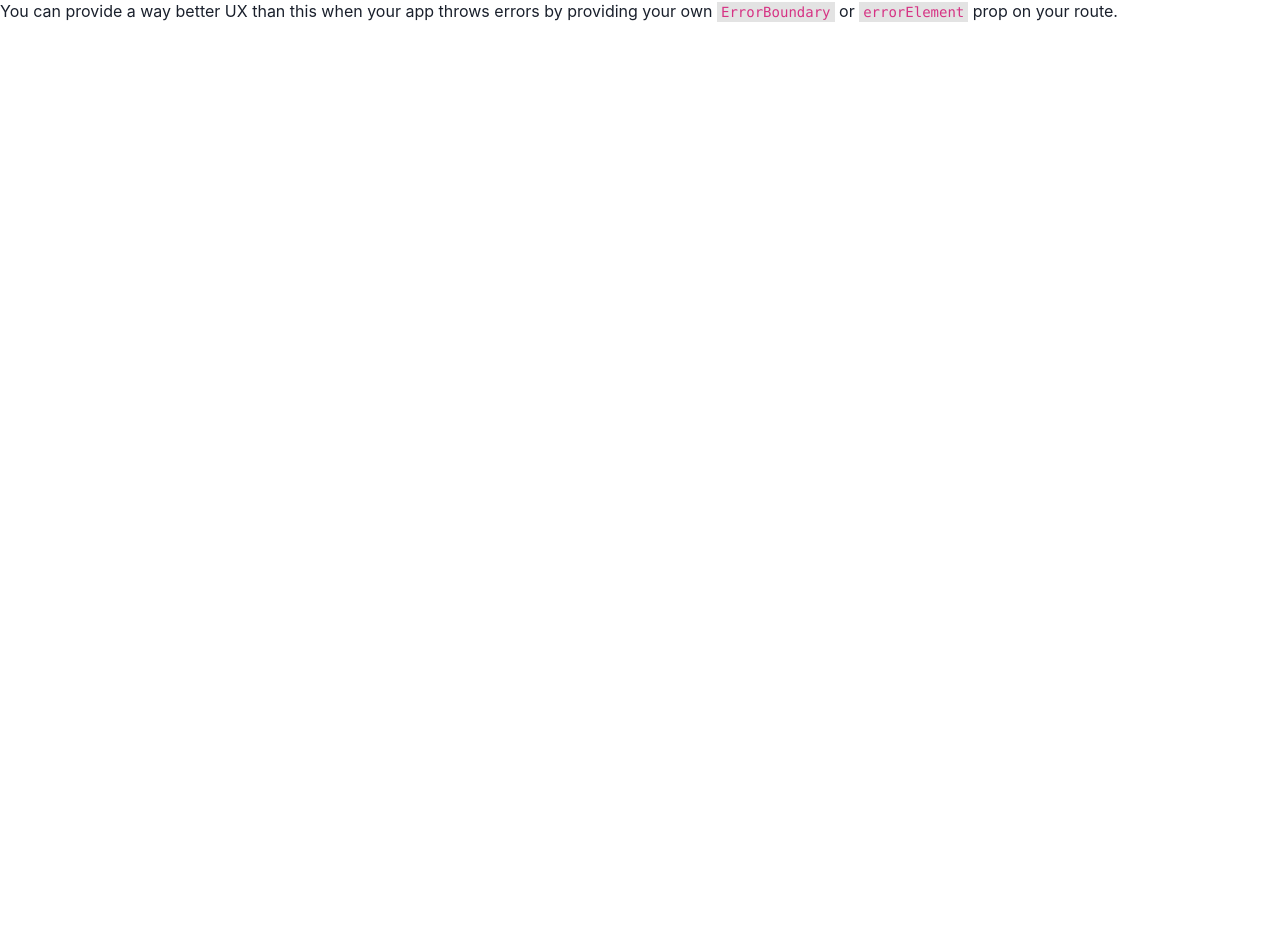
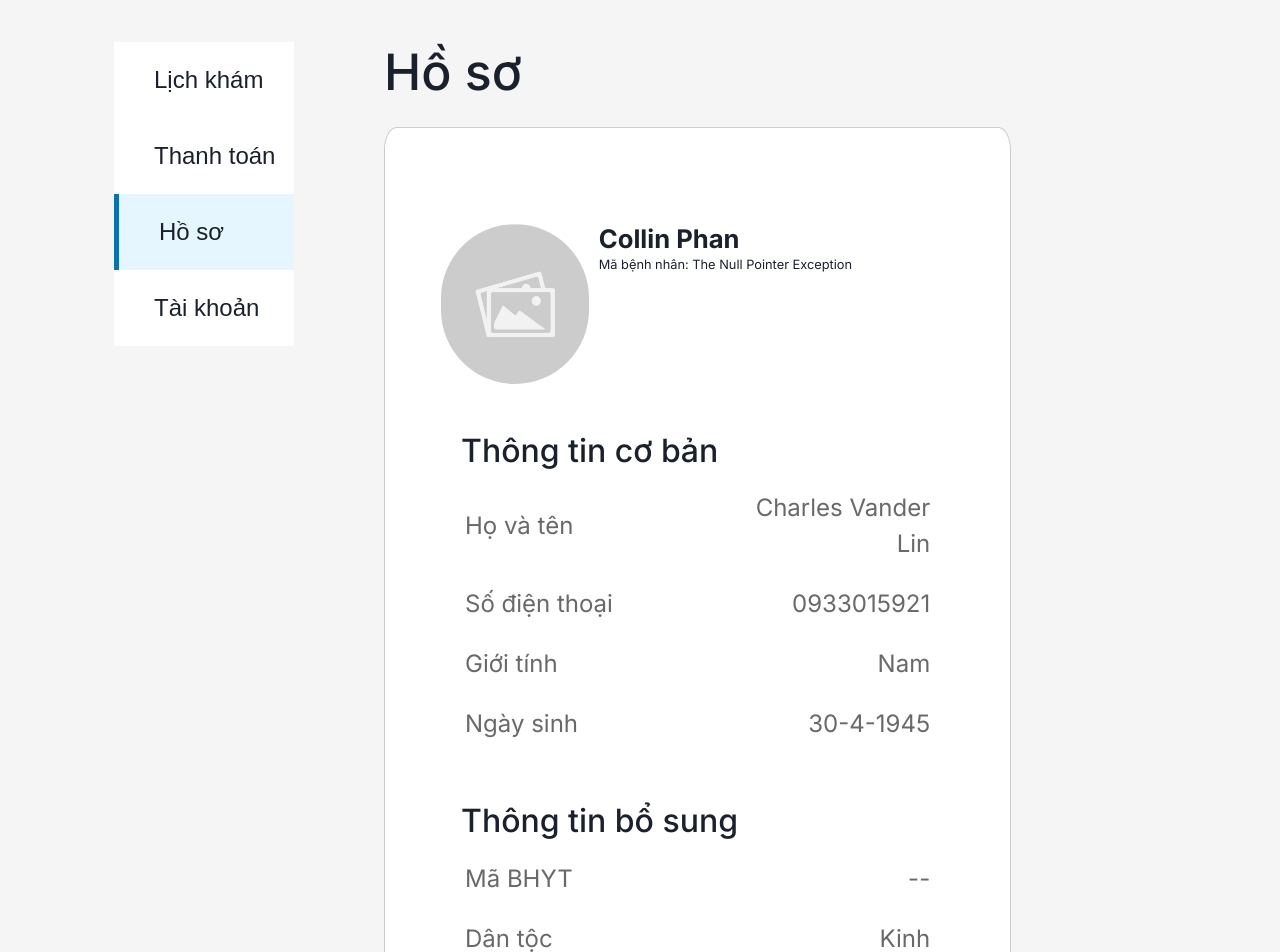
Before and after one commit to ThinhJun0963/FE_Code_Main, a React (Vite) app: page /profile in a window 1280 px wide. Before the commit this address had no page. Shown: the part 134-1086 px from the top of the page. Before the commit the page ends 800 px from the top, so only its background shows below. Built offline with nearby package versions, Linux system fonts and the light colour scheme.

Commit message:
tạo màn hình Profile
- Làm màn hình Profile cho người dùng
- Thêm hình ảnh (logo) vào asset
- Thêm routing cho màn hình profile
- Cài dependency.

```diff
--- a/package.json
+++ b/package.json
@@ -44,6 +44,7 @@
     "eslint": "^8.57.0",
     "eslint-plugin-react-hooks": "^4.6.0",
     "eslint-plugin-react-refresh": "^0.4.6",
+    "sass": "^1.77.2",
     "typescript": "^5.2.2",
     "vite": "^5.2.0"
   }
--- /dev/null
+++ b/src/pages/UserProfile/UserProfile.scss
@@ -0,0 +1,149 @@
+@import url('https://fonts.googleapis.com/css2?family=Inter:wght@100..900&display=swap');
+
+.main-content-flex-container {
+    display: flex;
+    flex-direction: row;
+    text-align: center;
+    width: 100%;
+    height: 100%;
+    padding: 3rem 0;
+    background-color: rgb(245, 245, 245);
+}
+
+.main-content-left-container {
+    display: flex;
+    width: 30%;
+    text-align: left;
+    padding-left: 1em;
+    font-size:  1.5em;
+    justify-items: center;
+    justify-content: center;
+
+
+    >ul {
+        list-style-type: none;
+        width: 50%;
+        height:  max-content;
+        background-color: rgb(255, 255, 255);
+        margin-top: 3rem;
+        padding: 0 0 0 0;
+
+
+        >li {
+            padding: 20px 10px 20px 40px;
+            font-family: Arial, Helvetica, sans-serif;
+            transition: all 0.15s ease-in-out;
+
+            > p {
+                margin: 0;
+            }
+        }
+
+        >li.active {
+            background-color: rgb(230, 246, 255);
+            border-left: 5px solid rgb(10, 115, 175);;
+        }
+
+        >li:hover {
+            background-color: rgb(207, 207, 207);
+            transition: all 0.15s ease-in-out;
+        }
+
+    }
+
+
+}
+
+
+.main-content-right-container {
+    display: flex;
+    flex-basis: 1;
+    flex-direction: column;
+    font-family: Inter;
+    width: 70%;
+    padding-top: 3em;
+
+
+    > .main-content-middle-title-heading {
+        font-family: Inter;
+        font-size: 50px;
+        text-align: left;
+        margin-bottom: 0.5em;
+    }
+
+    > .main-content-container-box {
+        width: 70%;
+        padding: 5em 0.5em;
+        background-color: rgb(255, 255, 255 );
+        border: 1px solid rgb(204, 204, 204);
+        border-radius: 2% 2% ;
+    }
+
+    .main-content-container-box-row {
+        padding: 0 3em ;
+        margin-top: 2cqmin;
+
+        > h2 {
+            width: 100%;
+            padding: 1em 0 0 0;
+            font-size: 2em;
+            text-align: left;
+        }
+
+        > table {
+            width: 100%;
+            font-size: 1.5em;
+            color: rgb(105, 105, 105);
+
+            tr, td {
+            padding: 0.5em 1em;
+            width:50%;
+            }
+        }
+
+        .table-field-name {
+            text-align: left;
+        }
+
+        .table-field-value {
+            text-align: right;
+        }
+    }
+}
+
+.profile-general-align-left {
+    display: flex;
+    text-align: left;
+    justify-content: space-around;
+
+
+
+    > .user-profile-image-placeholder {
+        margin-right: 10px;
+        >img {
+            height: 10em;
+            border-radius: 100px;
+        }
+    }
+
+    > .user-profile-general-info {
+        width: 75%;
+
+        h2 {
+            margin: 0;
+            font-size: 2cqw;
+            font-weight: bolder;
+            text-align: left;
+        }
+
+        p {
+            font-size: 1cqw;
+        }
+    }
+}
+
+.temporary-button {
+    font-size: 1cqw;
+    padding: 10px 10px;
+    border: 1px solid rgb(10, 115, 175);
+}
--- /dev/null
+++ b/src/pages/UserProfile/UserProfile.tsx
@@ -0,0 +1,117 @@
+import './UserProfile.scss'
+import { useNavigate } from 'react-router-dom';
+import ImagePlaceholder from '../../assets/img_placeholder.jpg';
+import Footer from '../../components/Footer/Footer';
+import Header from '../../components/Header/Header';
+
+const UserProfile = (props: any) => {
+
+  // Dữ liệu người dùng
+  let data = props.data;
+
+  if (props.data == null) {
+    data = {
+      "user_id": "The Null Pointer Exception",
+      "username": "Collin Phan",
+      "name": "Charles Vander Lin",
+      "phone": "0933015921",
+      "gender": "Nam",
+      "bỉthdate": "30-4-1945",
+      "ethnic": "Kinh",
+      "email": "example@gmail.com",
+      "ssc": "03968230692155",
+      "insurance": null
+    }
+  }
+
+  const navigator = useNavigate();
+  const doNavigate = (dest: any) => {navigator(dest)}
+
+
+  // Intergrated with current navigation bar and footer
+
+  return (
+    <>
+      <Header />
+      <main className='main-content-flex-container'>
+        <div className='main-content-left-container'>
+          <ul>
+            <li className='profile_nav_link'><p className='profile_nav_text' onClick={() => doNavigate('#')}>Lịch khám</p></li>
+            <li className='profile_nav_link'><p className='profile_nav_text' onClick={() => doNavigate('#')}>Thanh toán</p></li>
+            <li className='profile_nav_link active'><p className='profile_nav_text' onClick={() => doNavigate('#')}>Hồ sơ</p></li>
+            <li className='profile_nav_link'><p className='profile_nav_text' onClick={() => doNavigate('#')}>Tài khoản</p></li>
+          </ul>
+        </div>
+
+        <div className='main-content-right-container'>
+            <h1 className='main-content-middle-title-heading'>Hồ sơ</h1>
+            <div className='main-content-container-box'>
+
+              <div className='main-content-container-box-row profile-general-align-left'>
+                <span className="user-profile-image-placeholder">
+                  <img src={data.profile_img ?? ImagePlaceholder} alt="lmao"/>
+                </span>
+                <span className='user-profile-general-info'>
+                  <h2>{data.username}</h2>
+                  <p>Mã bệnh nhân: {data.user_id}</p>
+                </span>
+              </div>
+
+              <div className='main-content-container-box-row'>
+                <h2>Thông tin cơ bản</h2>
+                <table>
+                  <tbody>
+                    <tr>
+                      <td className='table-field-name'>Họ và tên</td>
+                      <td className="table-field-value">{data.name ?? "--"}</td>
+                    </tr>
+                    <tr>
+                      <td className='table-field-name'>Số điện thoại</td>
+                      <td className="table-field-value">{data.phone ?? "--"}</td>
+                    </tr>
+                    <tr>
+                      <td className='table-field-name'>Giới tính</td>
+                      <td className="table-field-value">{data.gender ?? "--"}</td>
+                    </tr>
+                    <tr>
+                      <td className='table-field-name'>Ngày sinh</td>
+                      <td className="table-field-value">{data.bỉthdate ?? "--"}</td>
+                    </tr>
+                  </tbody>
+                </table>
+              </div>
+              <div className='main-content-container-box-row'>
+                <h2>Thông tin bổ sung</h2>
+                <table>
+                  <tbody>
+                    <tr>
+                      <td className='table-field-name'>Mã BHYT</td>
+                      <td className="table-field-value">{data.insurance ?? "--"}</td>
+                    </tr>
+                    <tr>
+                      <td className='table-field-name'>Dân tộc</td>
+                      <td className="table-field-value">{data.ethnic ?? "--"}</td>
+                    </tr>
+                    <tr>
+                      <td className='table-field-name'>Số CCCD/CMND</td>
+                      <td className="table-field-value">{data.ssc ?? "--"}</td>
+                    </tr>
+                    <tr>
+                      <td className='table-field-name'>Email</td>
+                      <td className="table-field-value">{data.email ?? "--"}</td>
+                    </tr>
+                    </tbody>
+                </table>
+              </div>
+              <div className='main-content-container-box-row'>
+                <p className='temporary-button'> Chỉnh sửa </p>
+              </div>
+            </div>
+        </div>
+      </main>
+      <Footer />
+    </>
+  )
+}
+
+export default UserProfile
--- a/src/routing/routes.tsx
+++ b/src/routing/routes.tsx
@@ -5,6 +5,7 @@ import AdminPage from "../pages/Admin/AdminPage";
 import AdminUserPage from "../pages/Admin/AdminUser/AdminUserPage";
 import AdminClinicPage from "../pages/Admin/AdminClinic/AdminClinicPage";
 import ClinicOwnerPage from "../pages/ClinicOwnerPage/ClinicOwnerPage";
+import UserProfile from "../pages/UserProfile/UserProfile";
 
 const router = createBrowserRouter([
   { path: "/", element: <HomePage /> },
@@ -14,6 +15,7 @@ const router = createBrowserRouter([
   { path: "/admin/users", element: <AdminUserPage /> },
   { path: "/admin/clinic", element: <AdminClinicPage /> },
   { path: "/owner", element: <ClinicOwnerPage /> },
+  { path: "/profile", element: <UserProfile /> },
 ]);
 
 export default router;
```
Also changed, not shown: src/assets/img_placeholder.jpg (added), 1 other file (tests, documents, lock files or other folders).
